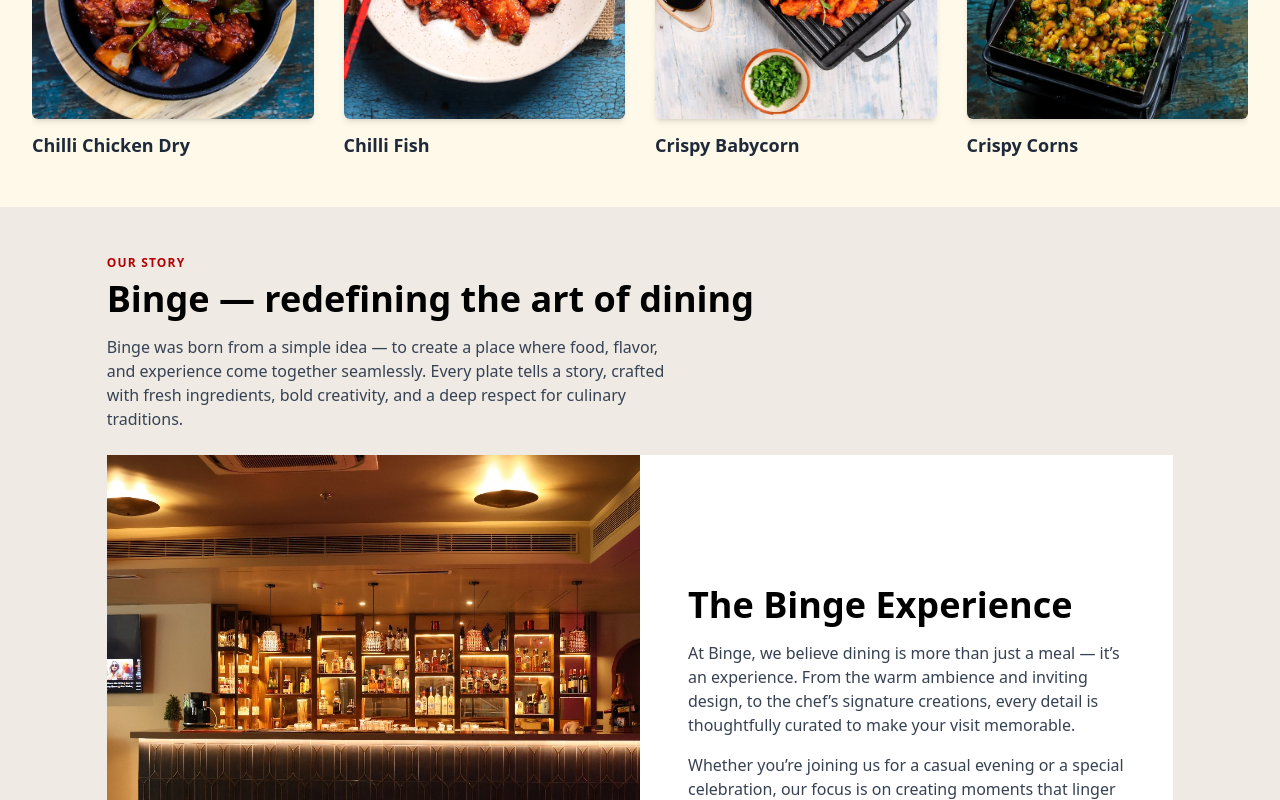
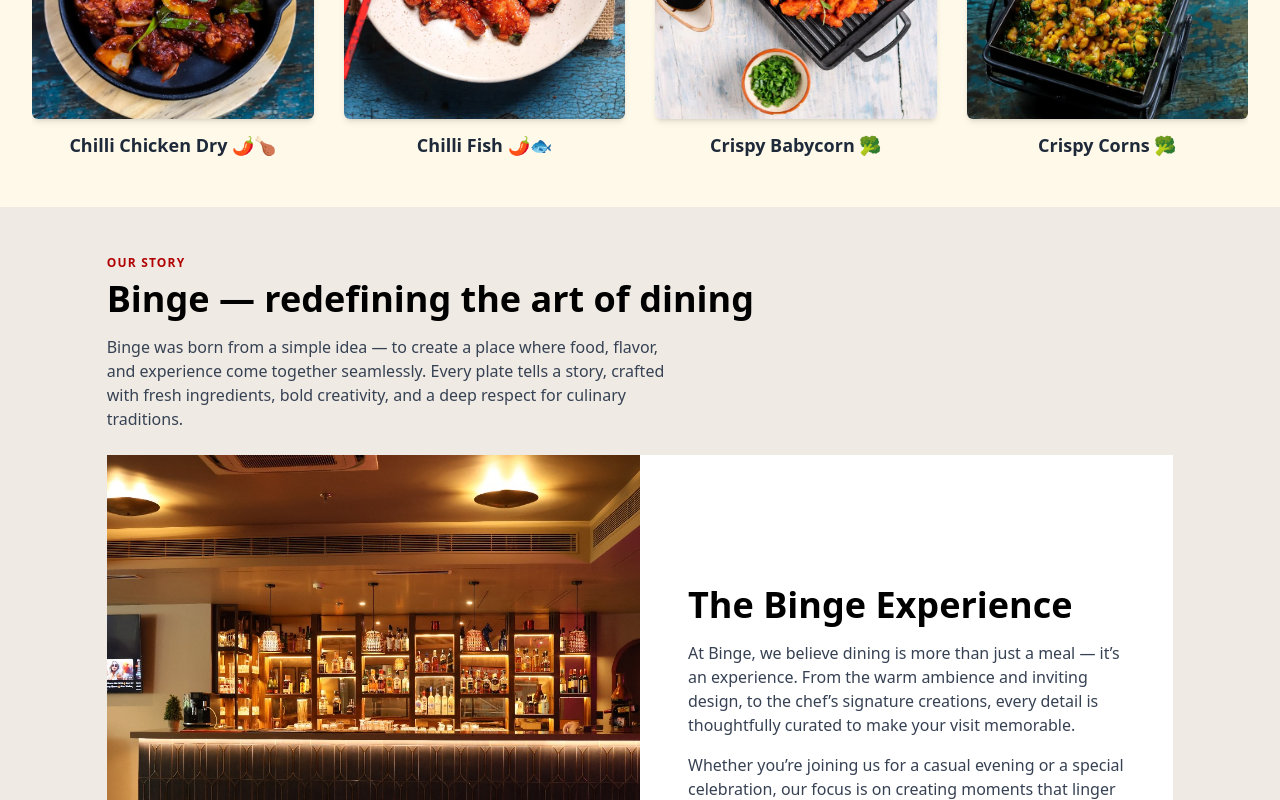
Before and after one commit to Shubham9049/binge, a Next.js app: page / in a window 1280 px wide. Shown: the part 1640-2440 px from the top of the page. Built offline with nearby package versions, Linux system fonts and the light colour scheme.

Commit message:
add changes

```diff
--- a/components/FoodShowcase.tsx
+++ b/components/FoodShowcase.tsx
@@ -20,18 +20,18 @@
 import img12 from "../assets/food/Veg Manchurian Dry.webp";
 
 const foodImages: { src: StaticImageData; title: string }[] = [
-  { src: img1, title: "Chilli Chicken Dry" },
-  { src: img2, title: "Chilli Fish" },
-  { src: img3, title: "Crispy Babycorn" },
-  { src: img4, title: "Crispy Corns" },
-  { src: img5, title: "Hara Bhara Kebab" },
-  { src: img6, title: "Makhmali Seekh Kebab" },
-  { src: img7, title: "Murg Banno Kebab" },
-  { src: img8, title: "Murgh Malai Kebab" },
-  { src: img9, title: "Mutton Galouti" },
-  { src: img10, title: "Non-Veg Kebab Platter" },
-  { src: img11, title: "Tandoori Chicken" },
-  { src: img12, title: "Veg Manchurian Dry" },
+  { src: img1, title: "Chilli Chicken Dry 🌶️🍗" },
+  { src: img2, title: "Chilli Fish 🌶️🐟" },
+  { src: img3, title: "Crispy Babycorn 🥦" },
+  { src: img4, title: "Crispy Corns 🥦" },
+  { src: img5, title: "Hara Bhara Kebab 🥦" },
+  { src: img6, title: "Makhmali Seekh Kebab 🍗" },
+  { src: img7, title: "Murg Banno Kebab 🍗" },
+  { src: img8, title: "Murgh Malai Kebab 🍗" },
+  { src: img9, title: "Mutton Galouti 🍖" },
+  { src: img10, title: "Non-Veg Kebab Platter 🍗🍖" },
+  { src: img11, title: "Tandoori Chicken 🍗" },
+  { src: img12, title: "Veg Manchurian Dry 🥦" },
 ];
 
 export default function SpringSlider() {
@@ -59,7 +59,7 @@
               height={350}
               className="rounded-md shadow-md w-full h-[350px] object-cover"
             />
-            <p className="mt-3 text-lg font-semibold text-gray-800">
+            <p className="mt-3 text-lg font-semibold text-gray-800 text-center">
               {item.title}
             </p>
           </SwiperSlide>
```
